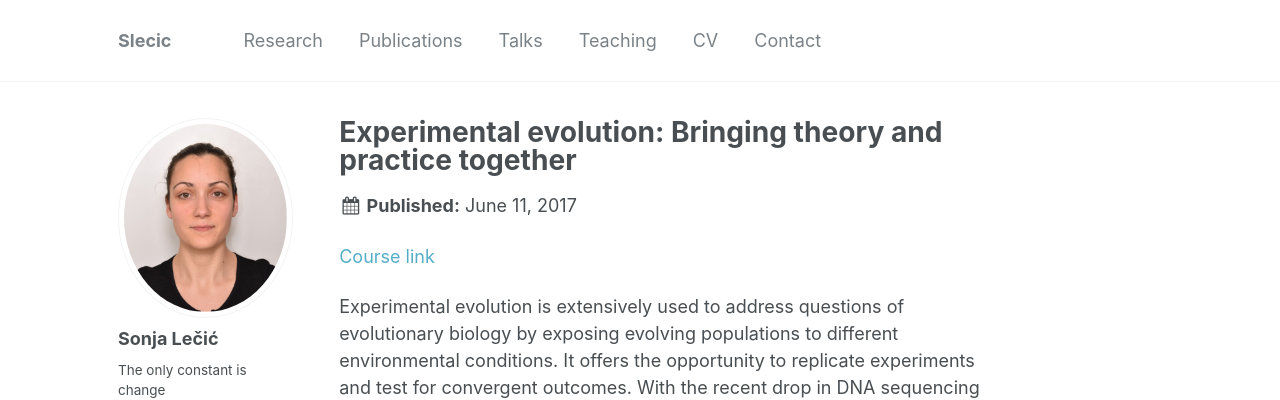
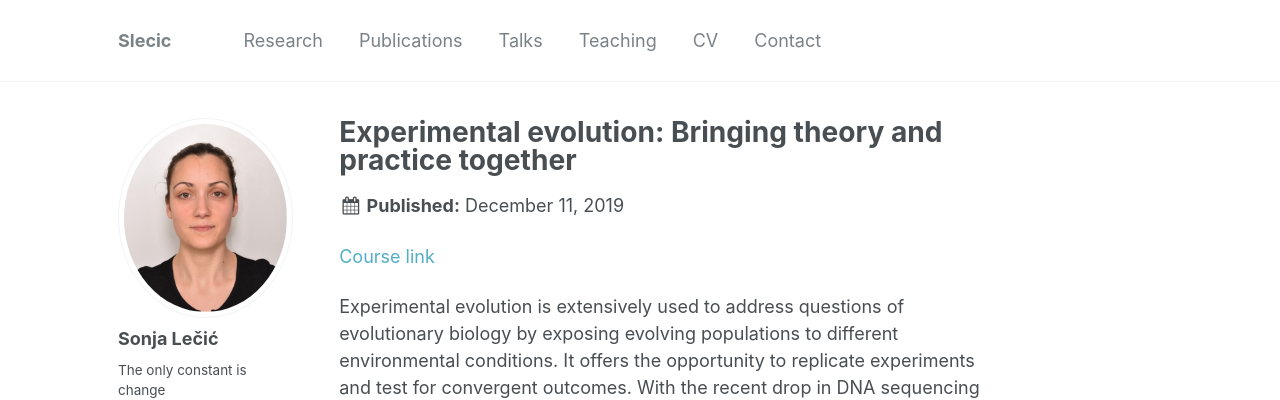
Before and after one commit to slecic/slecic.github.io, a Jekyll site: the page built from _teaching/2017-06-11-ee.md, in a window 1280 px wide and 1008 px high. Shown: the top 400 px of the window. Built offline with Jekyll 4.4.1, drawn with Linux system fonts in a browser that asks for light colours.

Commit message:
05082020

```diff
--- a/_teaching/2017-06-11-ee.md
+++ b/_teaching/2017-06-11-ee.md
@@ -4,7 +4,7 @@ collection: teaching
 teaching_type: "Experimental evolution"
 permalink: /teaching/experimental-evolution
 institution: "University of Veterinary Medicine in Vienna"
-date: 2017-06-11
+date: 2019-12-11
 excerpt: "Course given at [VetMed Uni Vienna](https://www.popgen-vienna.at/training/other-courses/experimental-evolution-2017/)."
 ---
 [Course link](https://www.popgen-vienna.at/training/other-courses/experimental-evolution-2017/)
```
